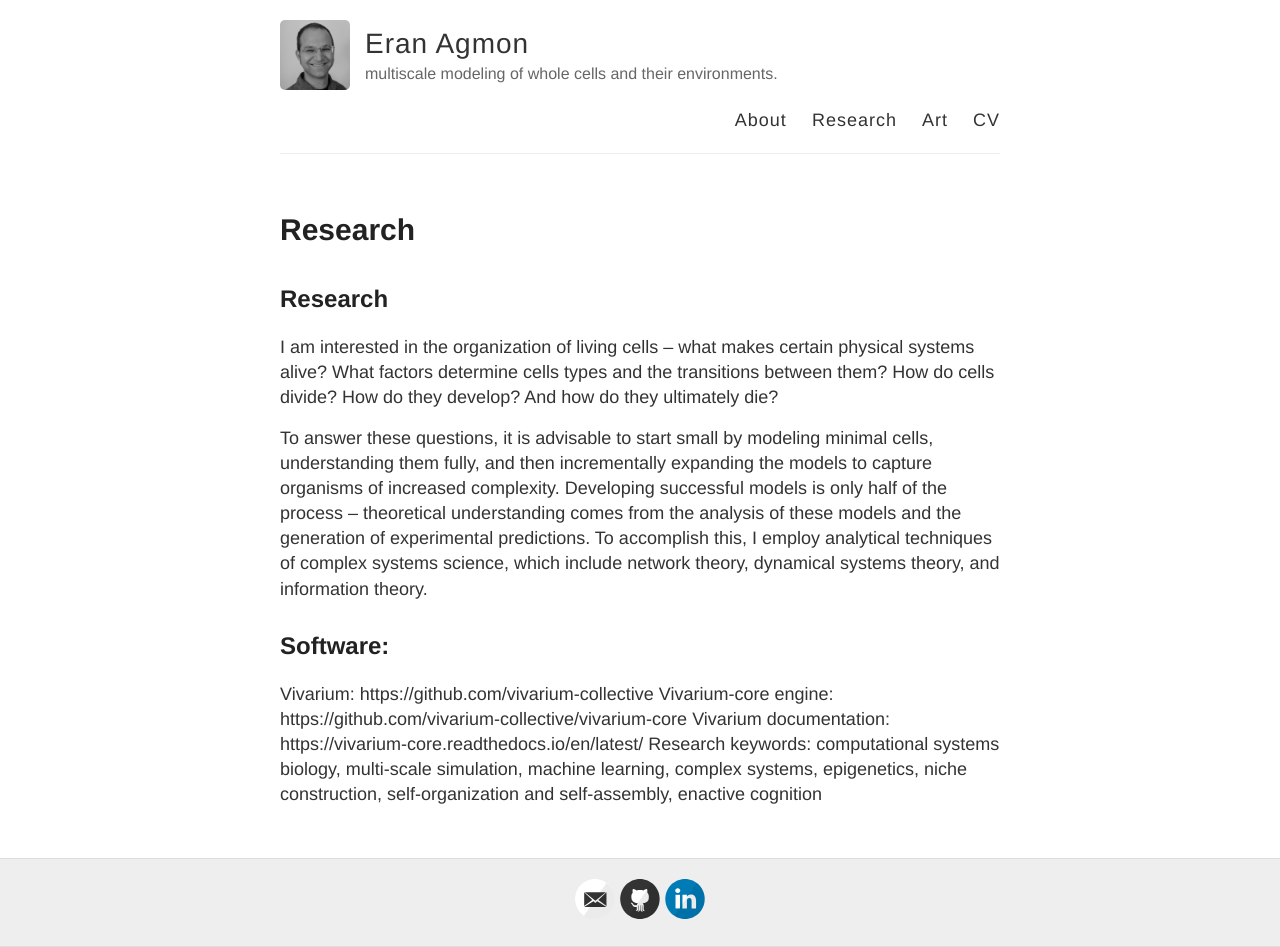
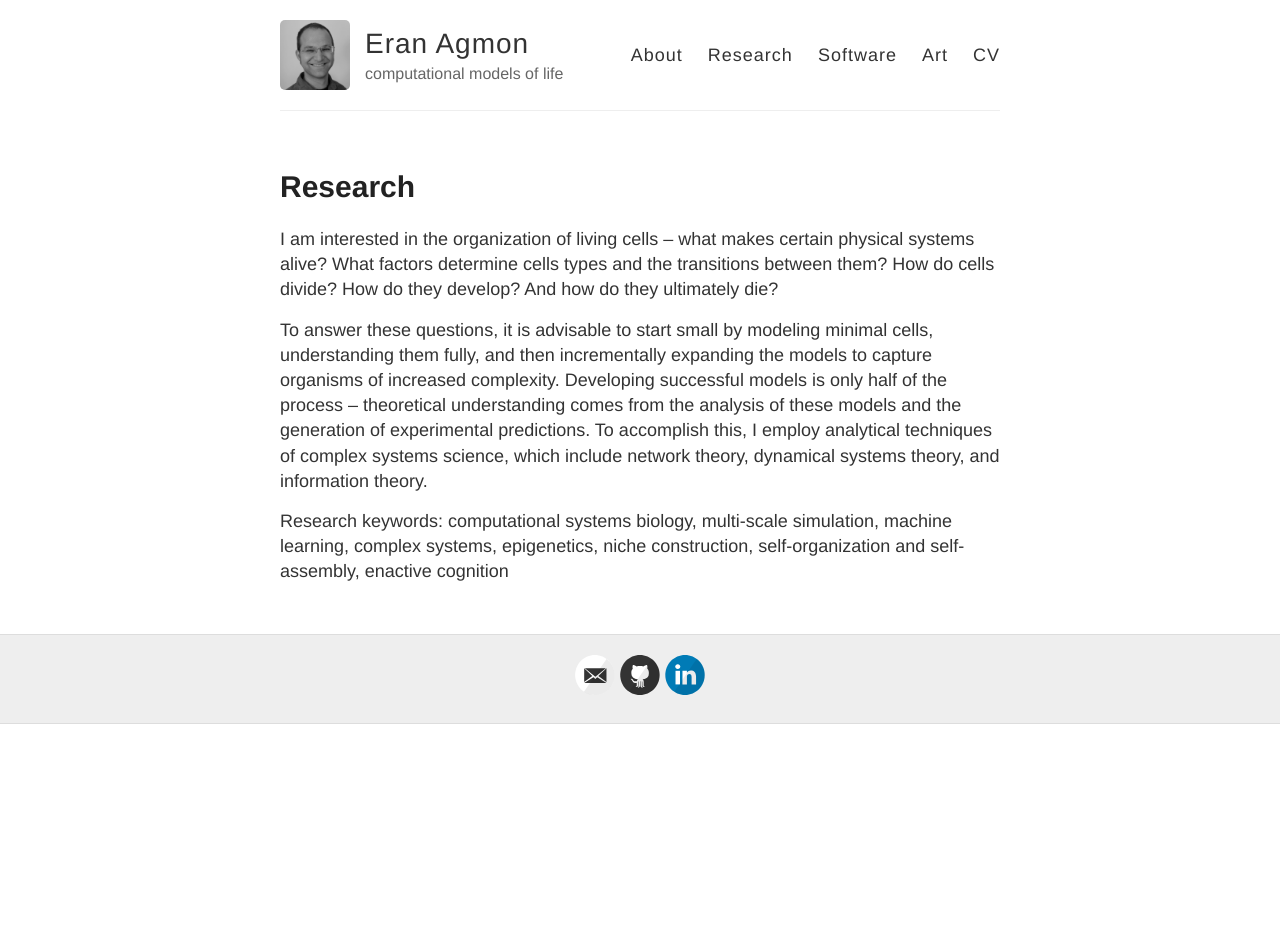
Before and after one commit to eagmon/eagmon.github.io, a Jekyll site: the page built from research.md, in a window 1280 px wide. Built offline with Jekyll 4.4.1, drawn with Linux system fonts in a browser that asks for light colours; after the commit the page ends 900 px from its top, so only the background shows below that.

```diff
--- a/_config.yml
+++ b/_config.yml
@@ -6,7 +6,7 @@
 name: Eran Agmon
 
 # Short bio or description (displayed in the header)
-description: multiscale modeling of whole cells and their environments.
+description: computational models of life
 
 # URL of your avatar or profile pic (you could use your GitHub profile pic)
 avatar: https://raw.githubusercontent.com/eagmon/eagmon.github.io/master/images/eran.jpg
--- a/_layouts/default.html
+++ b/_layouts/default.html
@@ -30,6 +30,7 @@
 <!--            <a href="{{ site.baseurl }}/">Blog</a>-->
             <a href="{{ site.baseurl }}/about">About</a>
             <a href="{{ site.baseurl }}/research">Research</a>
+            <a href="{{ site.baseurl }}/software">Software</a>
             <a href="{{ site.baseurl }}/art">Art</a>
             <a href="{{ site.baseurl }}/CV">CV</a>
           </nav>
--- a/research.md
+++ b/research.md
@@ -4,15 +4,8 @@ title: Research
 permalink: /research/
 ---
 
-## Research
-
 I am interested in the organization of living cells – what makes certain physical systems alive? What factors determine cells types and the transitions between them? How do cells divide? How do they develop? And how do they ultimately die?
 
 To answer these questions, it is advisable to start small by modeling minimal cells, understanding them fully, and then incrementally expanding the models to capture organisms of increased complexity. Developing successful models is only half of the process – theoretical understanding comes from the analysis of these models and the generation of experimental predictions. To accomplish this, I employ analytical techniques of complex systems science, which include network theory, dynamical systems theory, and information theory.
 
-## Software:
-
-Vivarium: https://github.com/vivarium-collective
-Vivarium-core engine: https://github.com/vivarium-collective/vivarium-core
-Vivarium documentation: https://vivarium-core.readthedocs.io/en/latest/
 Research keywords: computational systems biology, multi-scale simulation, machine learning, complex systems, epigenetics, niche construction, self-organization and self-assembly, enactive cognition
```
Also changed, not shown: software.md (added, +9 -0 lines).
